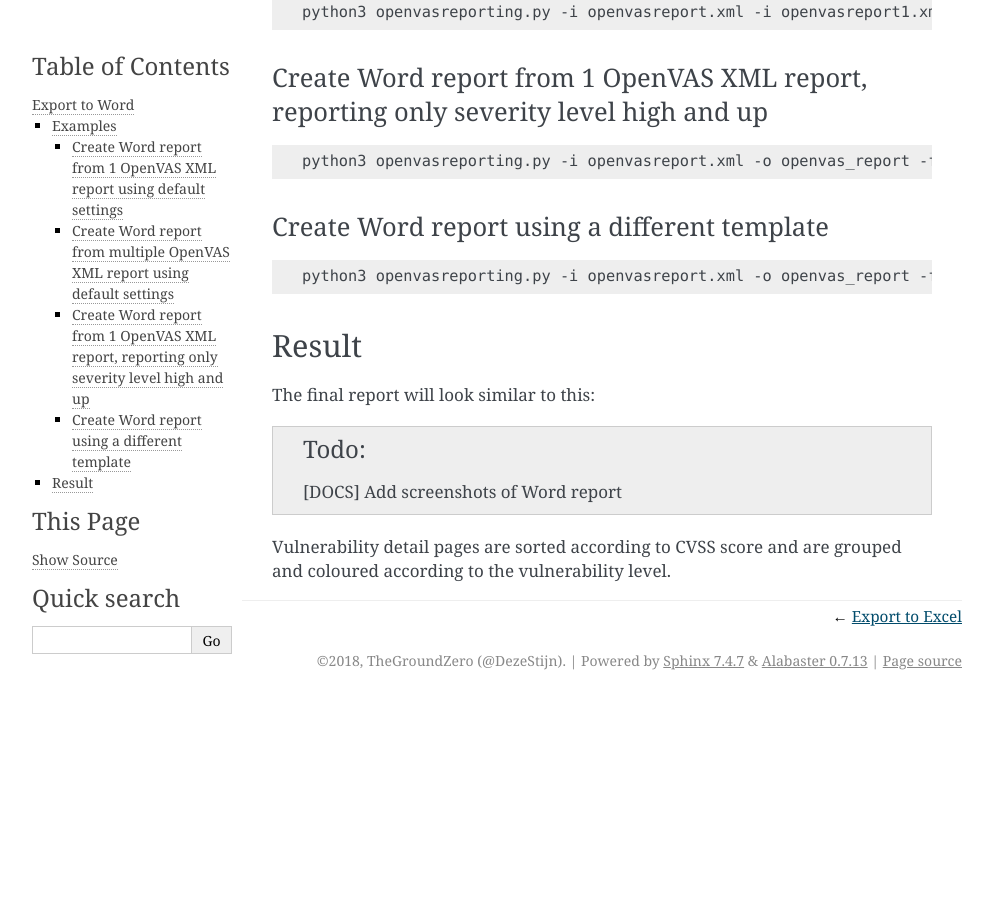
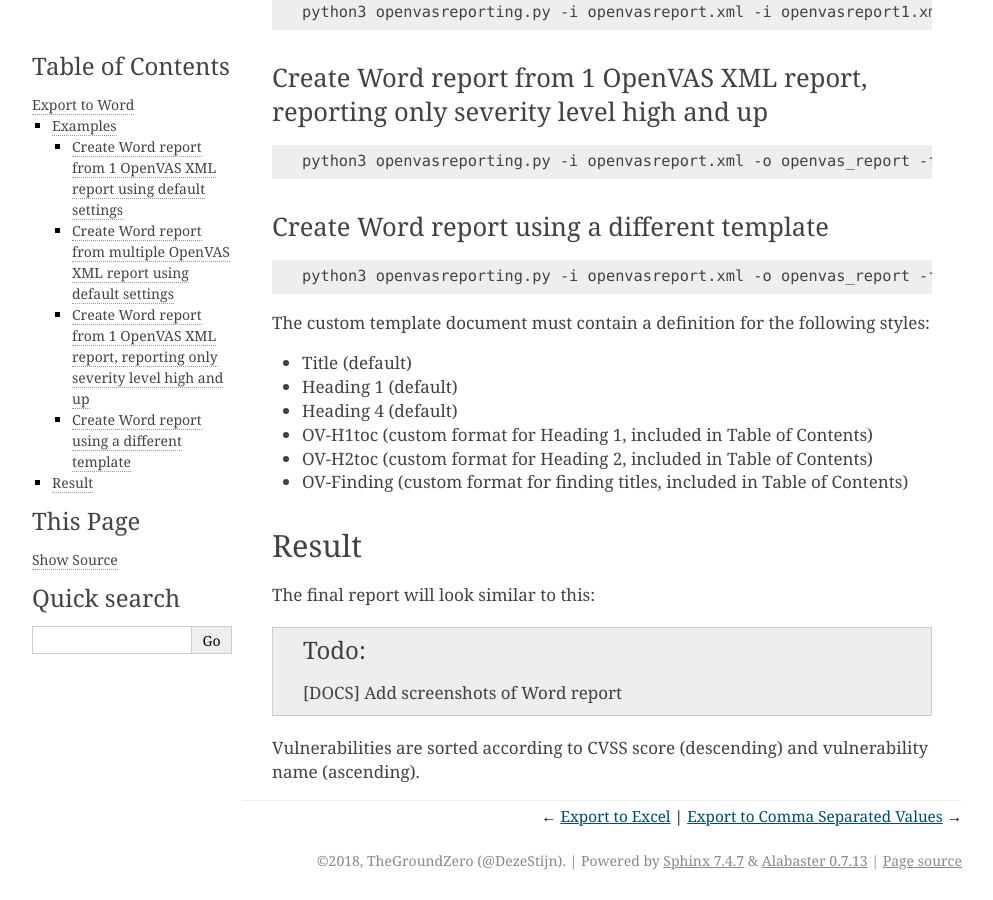
Before and after one commit to TheGroundZero/openvasreporting, a Sphinx documentation site: the page built from docs/usage/export-word.rst, in a window 1280 px wide and 900 px high, scrolled down 646 px. Shown: the whole window, without its empty margins (148-1141 px from the left). Built offline with Sphinx 7.4.7, drawn with Linux system fonts in a browser that asks for light colours; before the commit the page ends 1346 px from its top, so only the background shows below that; some of the changed text lies outside the part shown.

Commit message:
add docs for CSV export

```diff
--- a/docs/usage/export-excel.rst
+++ b/docs/usage/export-excel.rst
@@ -50,4 +50,4 @@
    :alt: Report example screenshot - Vulnerability description
    :width: 30%
 
-Worksheets are sorted according to CVSS score and are colored according to the vulnerability level.
+Vulnerability detail worksheets are sorted according to CVSS score and are colored according to the threat level.
--- a/docs/usage/export-word.rst
+++ b/docs/usage/export-word.rst
@@ -39,6 +39,15 @@
 
    python3 openvasreporting.py -i openvasreport.xml -o openvas_report -f docx -t /home/user/myOpenvasTemplate.docx
 
+The custom template document must contain a definition for the following styles:
+
+- Title (default)
+- Heading 1 (default)
+- Heading 4 (default)
+- OV-H1toc (custom format for Heading 1, included in Table of Contents)
+- OV-H2toc (custom format for Heading 2, included in Table of Contents)
+- OV-Finding (custom format for finding titles, included in Table of Contents)
+
 
 Result
 ^^^^^^
@@ -48,4 +57,4 @@
 .. todo::
    [DOCS] Add screenshots of Word report
 
-Vulnerability detail pages are sorted according to CVSS score and are grouped and coloured according to the vulnerability level.
+Vulnerabilities are sorted according to CVSS score (descending) and vulnerability name (ascending).
--- a/docs/usage/export.rst
+++ b/docs/usage/export.rst
@@ -53,3 +53,4 @@
 
    export-excel
    export-word
+   export-csv
```
Also changed, not shown: other parts of docs/usage/export.rst (+1 -1 lines), docs/usage/export-csv.rst (added, +42 -0 lines).
